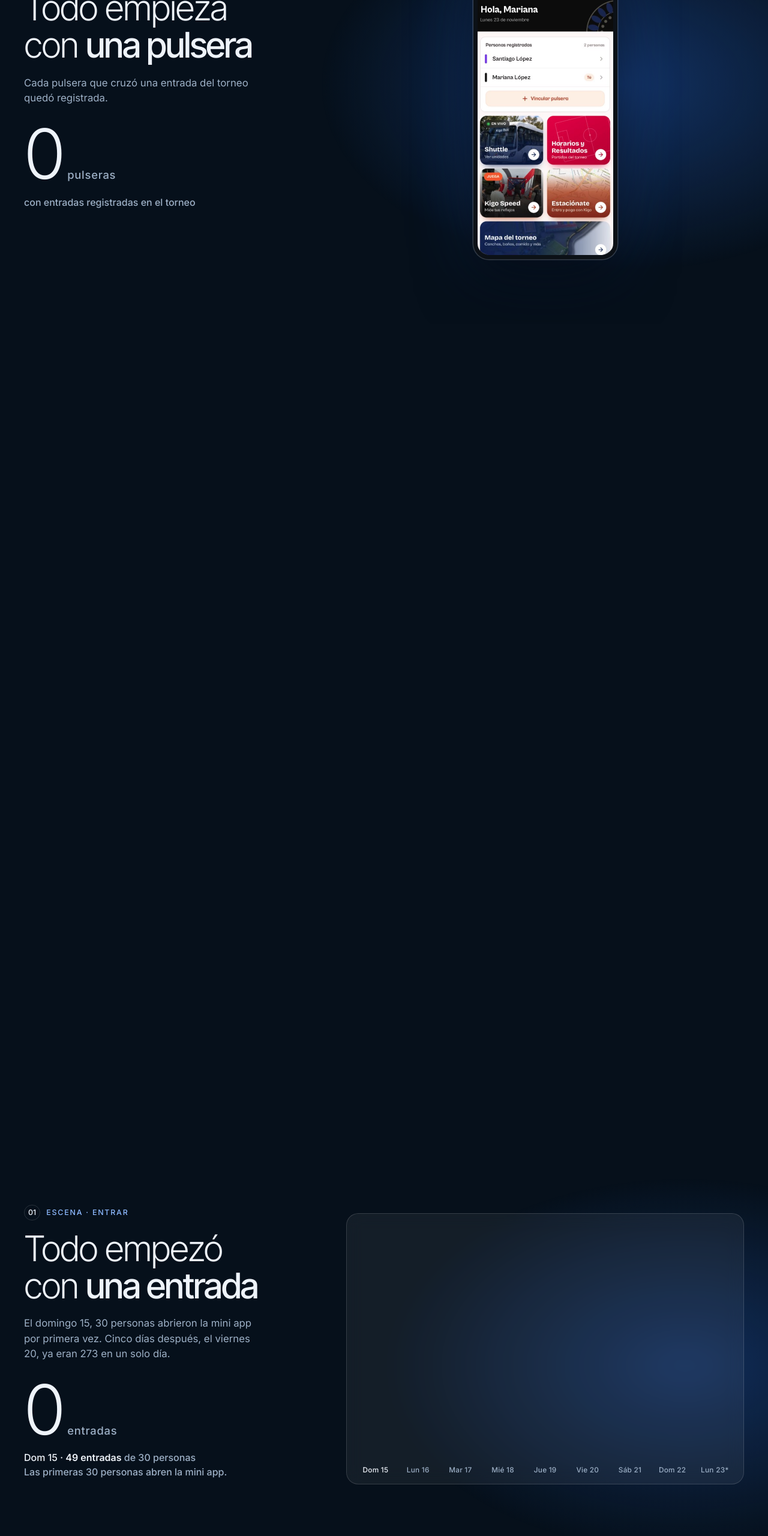
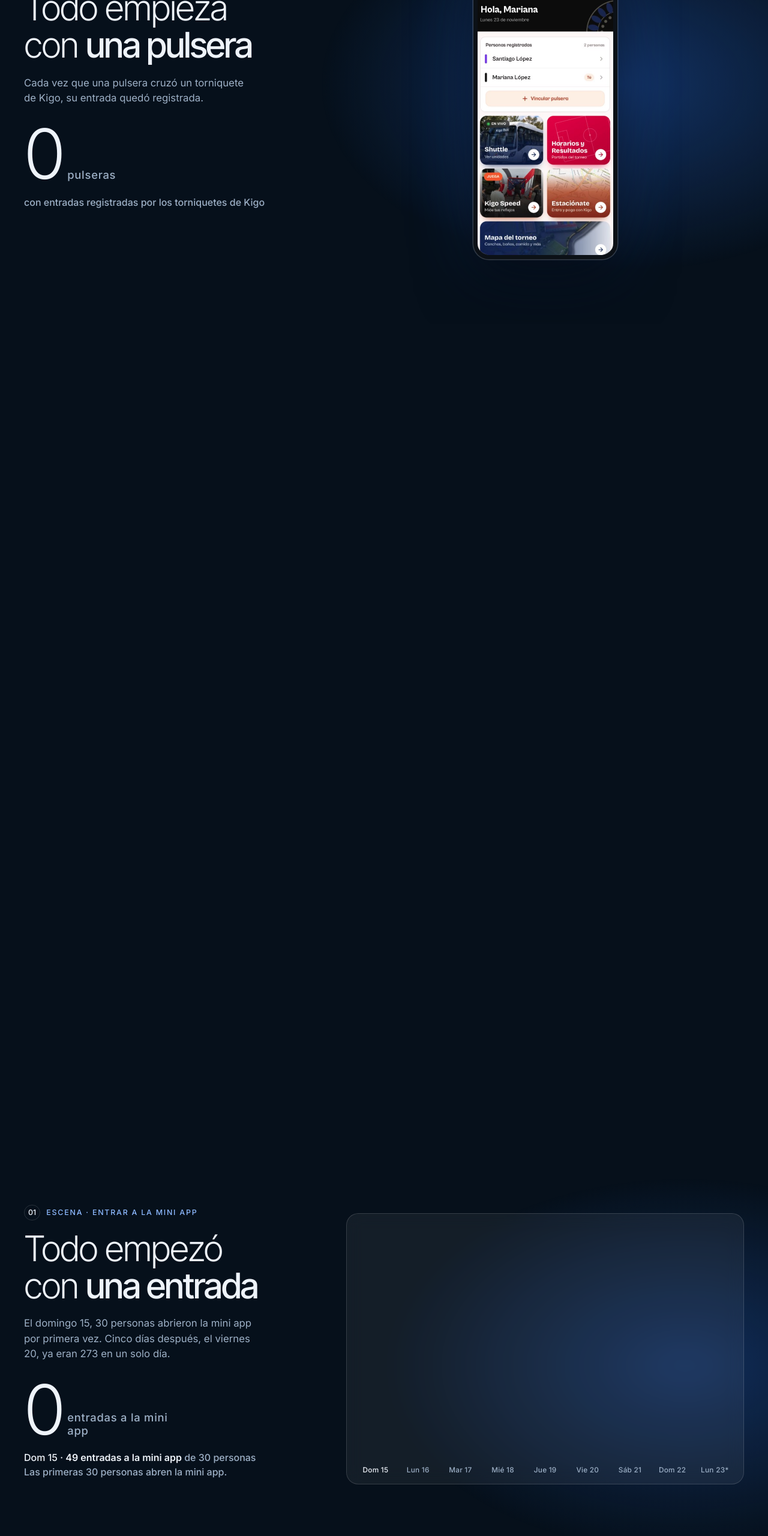
Before and after one commit to jesusgarcia-kigo/tdla-presentacion, a plain HTML site: page index.html in a window 1280 px wide. Shown: the part 1060-3620 px from the top of the page at 60% size. Drawn offline with Linux system fonts and the light colour scheme.

Commit message:
Aclarar entradas por torniquete, a la mini app y a lotes de estacionamiento

```diff
--- a/index.html
+++ b/index.html
@@ -75,7 +75,7 @@ h2{font:300 clamp(2.1rem,4.6vw,4rem)/1.05 var(--display);letter-spacing:-.035em;
 h2 b{font-weight:500}
 .lede{color:var(--muted);font-size:1.05rem;max-width:36ch;margin:0 0 26px}
 .big{font:300 clamp(3.4rem,9vw,7.4rem)/.95 var(--display);letter-spacing:-.05em;font-variant-numeric:tabular-nums}
-.big small{font:500 clamp(.9rem,1.6vw,1.15rem) var(--body);letter-spacing:.04em;color:var(--muted);margin-left:.5em;text-transform:none}
+.big small{display:inline-block;max-width:9.5em;line-height:1.2;vertical-align:baseline;font:500 clamp(.9rem,1.6vw,1.15rem) var(--body);letter-spacing:.04em;color:var(--muted);margin-left:.5em;text-transform:none}
 .cap{margin-top:14px;font:500 1rem/1.45 var(--body);color:var(--ink);min-height:4.4em}
 .cap em{font-style:normal;color:var(--muted)}
 .src{font:400 .78rem/1.4 var(--body);color:var(--faint);margin:22px 0 0;max-width:46ch}
@@ -287,9 +287,9 @@ h2 b{font-weight:500}
       <div>
         <p class="tag"><b>00</b>Escena · Empezar</p>
         <h2>Todo empieza con <b>una pulsera</b></h2>
-        <p class="lede">Cada pulsera que cruzó una entrada del torneo quedó registrada.</p>
+        <p class="lede">Cada vez que una pulsera cruzó un torniquete de Kigo, su entrada quedó registrada.</p>
         <div class="big" id="p-big">0<small>pulseras</small></div>
-        <div class="cap"><em>con entradas registradas en el torneo</em></div>
+        <div class="cap"><em>con entradas registradas por los torniquetes de Kigo</em></div>
       </div>
       <div class="phonebox"><div class="phone"><div class="screen on"><img src="img/home.jpg" alt="Inicio de la mini app, con las personas registradas y el botón para vincular pulsera" loading="lazy"></div></div></div>
     </div>
@@ -297,15 +297,15 @@ h2 b{font-weight:500}
 </section>
 
 <!-- 01 entradas -->
-<section class="chapter" id="entradas" data-name="Entradas" data-h="480vh" data-fn="entradas">
+<section class="chapter" id="entradas" data-name="Mini app" data-h="480vh" data-fn="entradas">
   <div class="stage" style="--gx:78%;--gy:55%">
     <div class="glow"></div>
     <div class="wrap">
       <div>
-        <p class="tag"><b>01</b>Escena · Entrar</p>
+        <p class="tag"><b>01</b>Escena · Entrar a la mini app</p>
         <h2>Todo empezó con <b>una entrada</b></h2>
         <p class="lede">El domingo 15, 30 personas abrieron la mini app por primera vez. Cinco días después, el viernes 20, ya eran 273 en un solo día.</p>
-        <div class="big" id="e-big">0<small>entradas</small></div>
+        <div class="big" id="e-big">0<small>entradas a la mini app</small></div>
         <div class="cap" id="e-cap"></div>
       </div>
       <div class="glass" style="padding:18px 20px 16px"><div class="cols" id="e-cols"></div></div>
@@ -321,15 +321,15 @@ h2 b{font-weight:500}
       <div>
         <p class="tag"><b>02</b>Escena · Volver</p>
         <h2>Y la mayoría <b>volvió</b></h2>
-        <p class="lede">No fue una visita de una sola vez: 408 de las 572 personas regresaron después de su primera entrada.</p>
-        <div class="call glass" id="r-call"><b>1,146 entradas</b><span>las suman 64 personas que entraron 11 veces o más: el 42 % de las 2,750 entradas.</span></div>
+        <p class="lede">No fue una visita de una sola vez: 408 de las 572 personas regresaron después de su primera entrada a la mini app.</p>
+        <div class="call glass" id="r-call"><b>1,146 entradas a la mini app</b><span>las suman 64 personas que entraron 11 veces o más: el 42 % de las 2,750 entradas.</span></div>
       </div>
       <div class="glass panel">
         <div class="ringwrap">
           <svg viewBox="0 0 120 120" aria-hidden="true"><circle cx="60" cy="60" r="52" fill="none" stroke="rgba(255,255,255,.12)" stroke-width="9"/><circle id="r-arc" cx="60" cy="60" r="52" fill="none" stroke="url(#rg)" stroke-width="9" stroke-linecap="round" stroke-dasharray="326.7" stroke-dashoffset="326.7"/><defs><linearGradient id="rg" x1="0" y1="0" x2="1" y2="1"><stop offset="0" stop-color="#8DB9FF"/><stop offset="1" stop-color="#FF6900"/></linearGradient></defs></svg>
           <div class="mid"><b class="num" id="r-num">0 %</b><span>de las 572 personas volvió a entrar</span></div>
         </div>
-        <div><p class="minihead">¿Cuántas veces entró cada persona?</p><div class="hbars" id="r-bars"></div></div>
+        <div><p class="minihead">¿Cuántas veces entró cada persona a la mini app?</p><div class="hbars" id="r-bars"></div></div>
       </div>
     </div>
   </div>
@@ -344,7 +344,7 @@ h2 b{font-weight:500}
         <p class="tag"><b>03</b>Escena · Cuándo</p>
         <h2>Las <b>mañanas</b> del torneo</h2>
         <p class="lede">El día arrancaba temprano. Entre las 7 y las 12 h entró casi la mitad de las veces.</p>
-        <div class="big" id="h-big">0 %<small>de las entradas</small></div>
+        <div class="big" id="h-big">0 %<small>de las entradas a la mini app</small></div>
         <div class="cap"><em>ocurrió entre las 7 y las 12 h</em></div>
       </div>
       <div class="glass" style="padding:18px 20px 16px"><div class="hours"><div class="band" id="h-band"><span>7 a 12 h</span></div><div class="cols" id="h-cols"></div></div></div>
@@ -461,7 +461,7 @@ h2 b{font-weight:500}
       </div>
       <div>
         <div class="mini-grid" id="m-grid">
-          <div class="glass tile"><b class="num">4,816</b><span>entradas a los lotes del torneo de esos 1,826 usuarios</span></div>
+          <div class="glass tile"><b class="num">4,816</b><span>entradas a los lotes de estacionamiento del torneo de esos 1,826 usuarios</span></div>
           <div class="glass tile"><b class="num">868</b><span>de esos 1,826 usuarios, fueron dos días o más (48 %)</span></div>
           <div class="glass tile"><b class="num">931</b><span>de esos usuarios llegaron de la CDMX (494), Puebla (273) y Nuevo León (164)</span></div>
         </div>
@@ -534,7 +534,7 @@ function entradas(p){
   E.items.forEach(function(it,i){var f=clamp(idx-i);it.b.style.transform="scaleY("+ease(f)+")";it.c.classList.toggle("on",i===cur);it.c.classList.toggle("seen",f>.55);it.c.classList.toggle("peak-on",i===5&&f>.55)});
   var prev=cur?CUM[cur-1]:0,val=prev+(CUM[cur]-prev)*ease(clamp(frac));
   E.big.firstChild.nodeValue=N(val);
-  var d=DAYS[cur];E.cap.innerHTML=d[0].replace("*","")+" · <b>"+N(d[1])+" entradas</b> <em>de "+N(d[2])+" personas</em><br><em>"+NOTES[cur]+"</em>";
+  var d=DAYS[cur];E.cap.innerHTML=d[0].replace("*","")+" · <b>"+N(d[1])+" entradas a la mini app</b> <em>de "+N(d[2])+" personas</em><br><em>"+NOTES[cur]+"</em>";
 }
 
 /* ---------- capítulo: regreso ---------- */
```
Also changed, not shown: diapositivas/index.html (+14 -14 lines).
